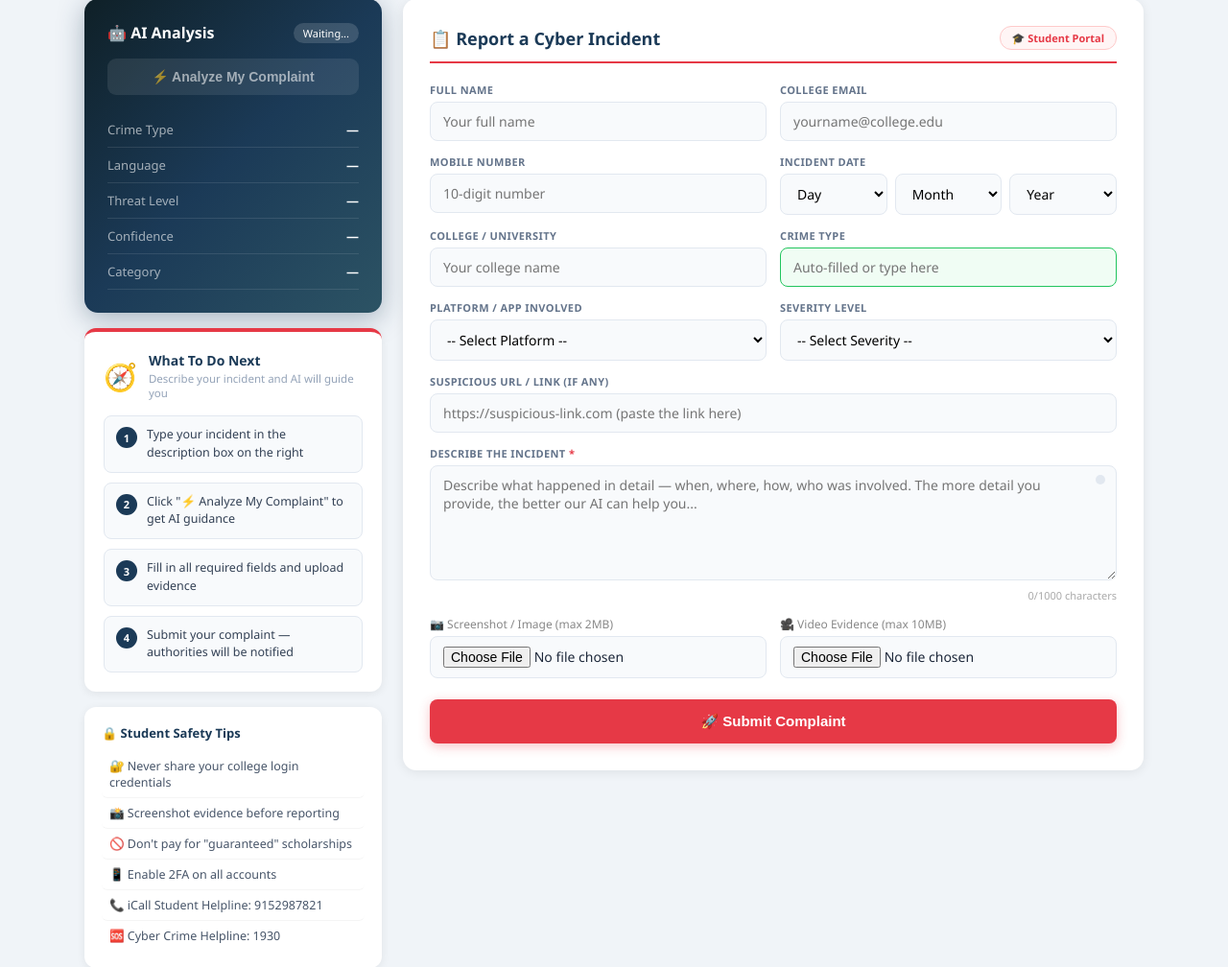
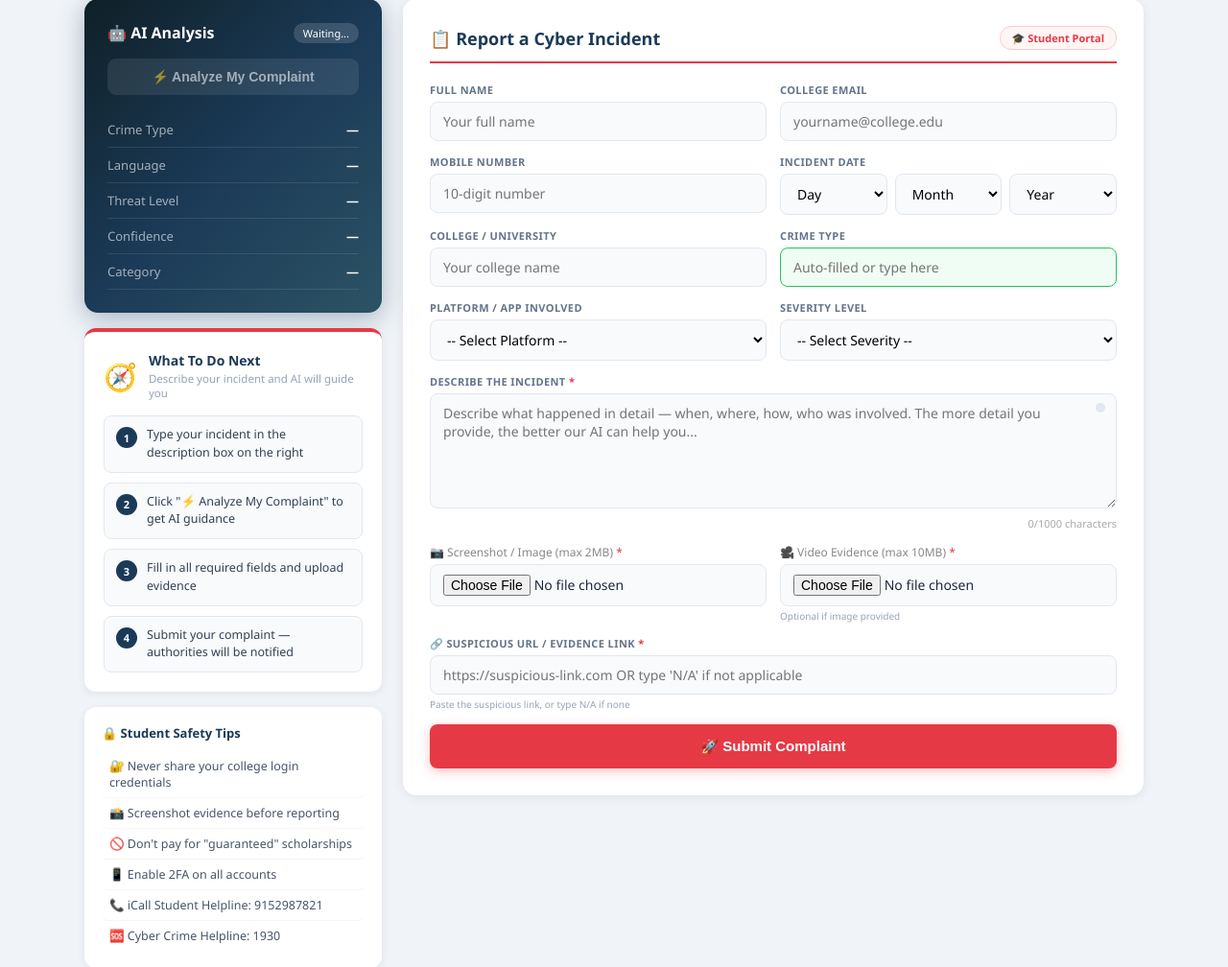
Before and after one commit to js3431078-bit/cyberguard, a Flask app: page /complaint in a window 1280 px wide. Shown: the part 85-1093 px from the top of the page at 96% size. Run offline with Flask 3, Linux system fonts and the light colour scheme; the visitor is signed in with stand-in values (Sample User, id 1); some libraries are stand-ins or nearby versions.

Commit message:
feat: image+link required, account verification by platform

```diff
--- a/templates/complaint.html
+++ b/templates/complaint.html
@@ -372,11 +372,6 @@ body{font-family:'Segoe UI',Arial,sans-serif;background:#f0f4f8;min-height:100vh
         </div>
 
         <div class="f">
-          <label>Suspicious URL / Link (if any)</label>
-          <input type="url" name="suspect_url" placeholder="https://suspicious-link.com (paste the link here)">
-        </div>
-
-        <div class="f">
           <label>Describe the Incident <span style="color:#e63946;">*</span></label>          <div class="ta-wrap">
             <textarea name="description" id="descTA"
               placeholder="Describe what happened in detail — when, where, how, who was involved. The more detail you provide, the better our AI can help you..."
@@ -388,13 +383,29 @@ body{font-family:'Segoe UI',Arial,sans-serif;background:#f0f4f8;min-height:100vh
 
         <div class="f-row">
           <div class="f">
-            <span class="file-label">📷 Screenshot / Image (max 2MB)</span>
-            <input type="file" name="image" id="imgUp" accept="image/*">
+            <span class="file-label">📷 Screenshot / Image (max 2MB) <span style="color:#e63946;">*</span></span>
+            <input type="file" name="image" id="imgUp" accept="image/*" required>
+            <div style="font-size:10px;color:#e63946;margin-top:3px;" id="imgErr"></div>
           </div>
           <div class="f">
-            <span class="file-label">🎥 Video Evidence (max 10MB)</span>
+            <span class="file-label">🎥 Video Evidence (max 10MB) <span style="color:#e63946;">*</span></span>
             <input type="file" name="video" id="vidUp" accept="video/*">
+            <div style="font-size:10px;color:#94a3b8;margin-top:3px;">Optional if image provided</div>
           </div>
+        </div>
+
+        <div class="f">
+          <label>🔗 Suspicious URL / Evidence Link <span style="color:#e63946;">*</span></label>
+          <input type="text" name="suspect_url" id="suspectUrl" placeholder="https://suspicious-link.com OR type 'N/A' if not applicable">
+          <div style="font-size:10px;color:#94a3b8;margin-top:3px;">Paste the suspicious link, or type N/A if none</div>
+        </div>
+
+        <!-- Account Verification Section (shown based on crime type) -->
+        <div class="f" id="accountVerifySection" style="display:none;">
+          <label id="accountVerifyLabel">📱 Account Verification <span style="color:#e63946;">*</span></label>
+          <input type="text" name="account_id" id="accountId" placeholder="">
+          <div style="font-size:10px;color:#94a3b8;margin-top:3px;" id="accountVerifyHint"></div>
+          <div style="font-size:10px;color:#e63946;margin-top:2px;" id="accountVerifyErr"></div>
         </div>
 
         <button type="submit" class="btn-submit" id="submitBtn">
@@ -573,7 +584,39 @@ function resetAI() {
   document.getElementById("actionBox").style.display = "none";
 }
 
-// ── Combine Day/Month/Year into hidden date field ──
+// ── Account Verification based on crime/platform ──
+var ACCOUNT_VERIFY = {
+  "WhatsApp":   { label: "📱 WhatsApp Account Number", hint: "Enter the WhatsApp number that was hacked (with country code, e.g. +91XXXXXXXXXX)" },
+  "Instagram":  { label: "📸 Instagram Username", hint: "Enter your Instagram username (e.g. @yourname)" },
+  "Facebook":   { label: "👤 Facebook Profile URL or Name", hint: "Enter your Facebook profile URL or full name" },
+  "Telegram":   { label: "✈️ Telegram Username or Number", hint: "Enter your Telegram username or phone number" },
+  "Snapchat":   { label: "👻 Snapchat Username", hint: "Enter your Snapchat username" },
+  "Twitter / X":{ label: "🐦 Twitter/X Username", hint: "Enter your Twitter/X handle (e.g. @yourname)" },
+  "Email":      { label: "📧 Affected Email Address", hint: "Enter the email address that was compromised" },
+  "College Portal": { label: "🎓 College Portal Username/ID", hint: "Enter your college portal login ID or roll number" },
+  "UPI / PhonePe / GPay": { label: "💳 UPI ID or Phone Number", hint: "Enter your UPI ID (e.g. name@upi) or registered phone number" },
+};
+
+function updateAccountVerify(platform) {
+  var section = document.getElementById("accountVerifySection");
+  var info = ACCOUNT_VERIFY[platform];
+  if (info) {
+    document.getElementById("accountVerifyLabel").innerHTML = info.label + ' <span style="color:#e63946;">*</span>';
+    document.getElementById("accountId").placeholder = info.hint;
+    document.getElementById("accountVerifyHint").textContent = info.hint;
+    section.style.display = "block";
+  } else {
+    section.style.display = "none";
+    document.getElementById("accountId").value = "";
+  }
+}
+
+// Listen to platform change
+document.querySelector('[name="platform"]').addEventListener("change", function() {
+  updateAccountVerify(this.value);
+});
+
+
 function buildDate() {
   var d = document.getElementById("inc_day").value;
   var m = document.getElementById("inc_month").value;
@@ -620,6 +663,23 @@ function submitComplaint(e) {
   var m = document.getElementById("inc_month").value;
   var y = document.getElementById("inc_year").value;
   if (!d || !m || !y) errors.push("Please select the full incident date (Day, Month, Year).");
+
+  // Image required
+  var imgUp = document.getElementById("imgUp");
+  if (!imgUp || !imgUp.files || imgUp.files.length === 0) errors.push("Screenshot/Image evidence is required.");
+
+  // Suspect URL required
+  var suspectUrl = document.getElementById("suspectUrl");
+  if (!suspectUrl || !suspectUrl.value.trim()) errors.push("Please provide a suspicious URL or type 'N/A'.");
+
+  // Account verification required if shown
+  var accSection = document.getElementById("accountVerifySection");
+  if (accSection && accSection.style.display !== "none") {
+    var accId = document.getElementById("accountId");
+    if (!accId || !accId.value.trim()) {
+      errors.push(document.getElementById("accountVerifyLabel").textContent.replace(" *","") + " is required.");
+    }
+  }
 
   if (errors.length > 0) {
     alert("⚠️ Please fix the following:\n\n" + errors.join("\n"));
```
